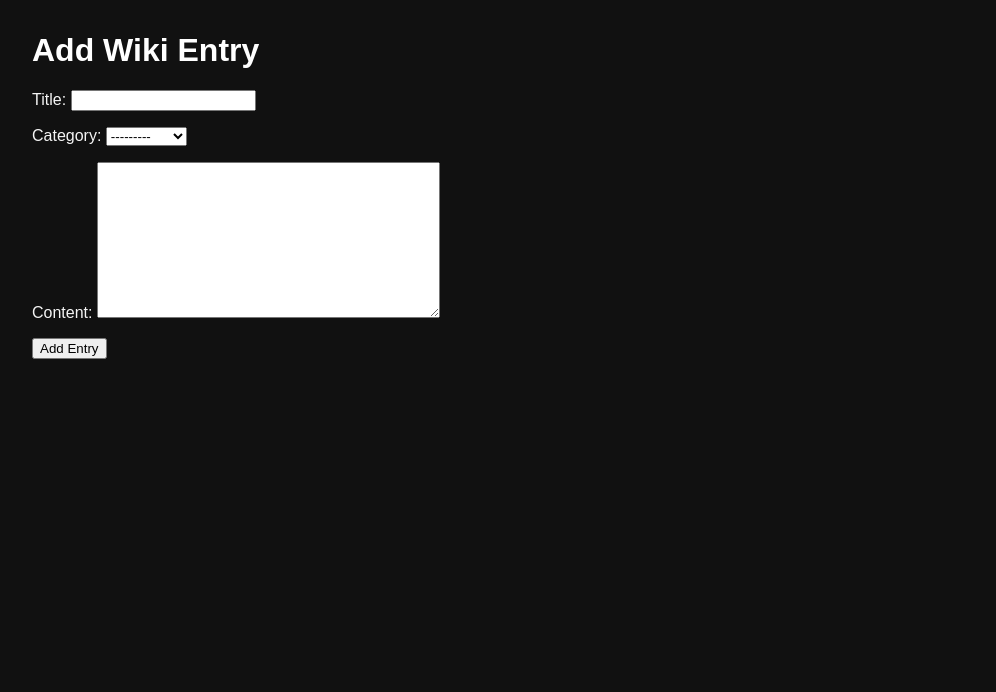
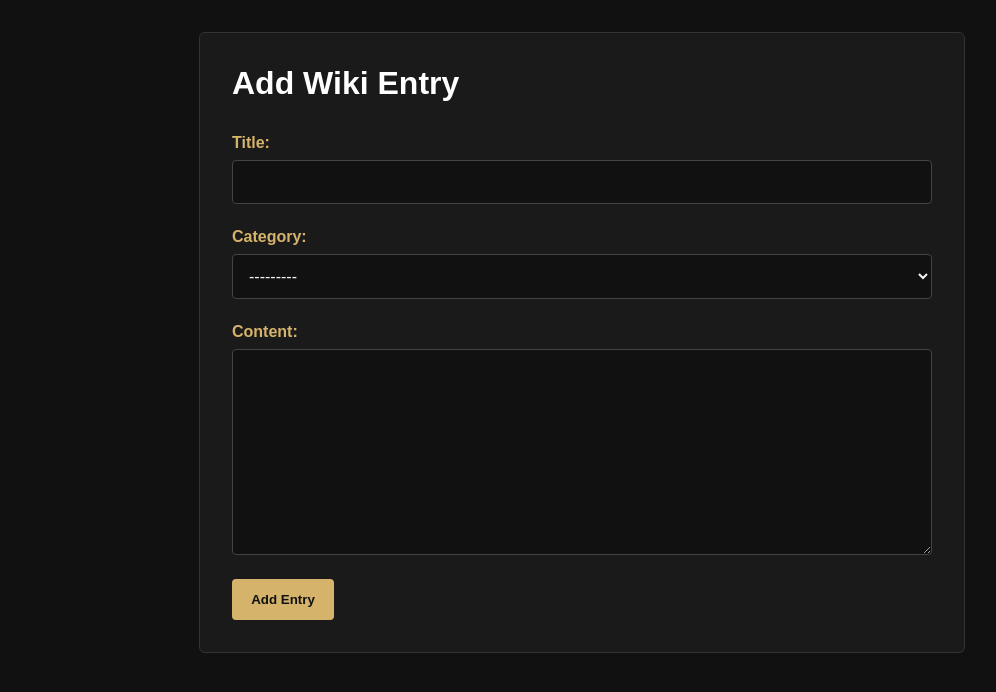
Before and after one commit to xmarcelx2018-cmd/expedition_33_wiki, a Django app: page /wiki/create/ in a window 1280 px wide. Shown: the part 51-743 px from the top of the page, without its empty margins (58-1054 px from the left). Run offline with Django 4.2, Linux system fonts and the light colour scheme; a user stored in the database is signed in; parts of the project's set-up code (start-up, migrations or seed data) failed here and were passed over.

Commit message:
Style wiki create and edit forms

```diff
--- a/static/css/style.css
+++ b/static/css/style.css
@@ -194,3 +194,74 @@ a:hover {
     background-color: #9a3b3b;
     color: #ffffff;
 }
+
+/* Wiki forms */
+
+.form-card {
+    max-width: 700px;
+    margin: 0 auto;
+    background-color: #1a1a1a;
+    border: 1px solid #333333;
+    border-radius: 6px;
+    padding: 2rem;
+}
+
+.form-card h1 {
+    margin-top: 0;
+    margin-bottom: 2rem;
+}
+
+.wiki-form p {
+    display: flex;
+    flex-direction: column;
+    gap: 0.5rem;
+    margin-bottom: 1.5rem;
+}
+
+.wiki-form label {
+    font-weight: bold;
+    color: #d6b36a;
+}
+
+.wiki-form input,
+.wiki-form select,
+.wiki-form textarea {
+    background-color: #111111;
+    color: #f5f5f5;
+    border: 1px solid #444444;
+    border-radius: 4px;
+    padding: 0.75rem;
+    font: inherit;
+}
+
+.wiki-form textarea {
+    min-height: 180px;
+    resize: vertical;
+}
+
+.wiki-form input:focus,
+.wiki-form select:focus,
+.wiki-form textarea:focus {
+    outline: 2px solid #d6b36a;
+    border-color: #d6b36a;
+}
+
+.wiki-form .errorlist {
+    color: #e38b8b;
+    margin: 0 0 0.5rem;
+    padding-left: 1.2rem;
+}
+
+.form-submit {
+    background-color: #d6b36a;
+    color: #111111;
+    border: none;
+    border-radius: 4px;
+    padding: 0.8rem 1.2rem;
+    font-weight: bold;
+    cursor: pointer;
+}
+
+.form-submit:hover {
+    background-color: #f0d394;
+}
--- a/wiki/templates/wiki/wiki_create.html
+++ b/wiki/templates/wiki/wiki_create.html
@@ -2,17 +2,21 @@
 
 {% block content %}
 
-<div class="container">
+<div class="container form-page">
+
+    <div class="form-card">
         <h1>Add Wiki Entry</h1>
 
-    <form method="post">
+        <form method="post" class="wiki-form">
             {% csrf_token %}
             {{ form.as_p }}
 
-        <button type="submit" class="btn btn-primary">
+            <button type="submit" class="form-submit">
                 Add Entry
             </button>
         </form>
     </div>
 
+</div>
+
 {% endblock %}
```
Also changed, not shown: wiki/templates/wiki/wiki_edit.html (+7 -3 lines). Lines whose indentation alone changed are shown as unchanged.
